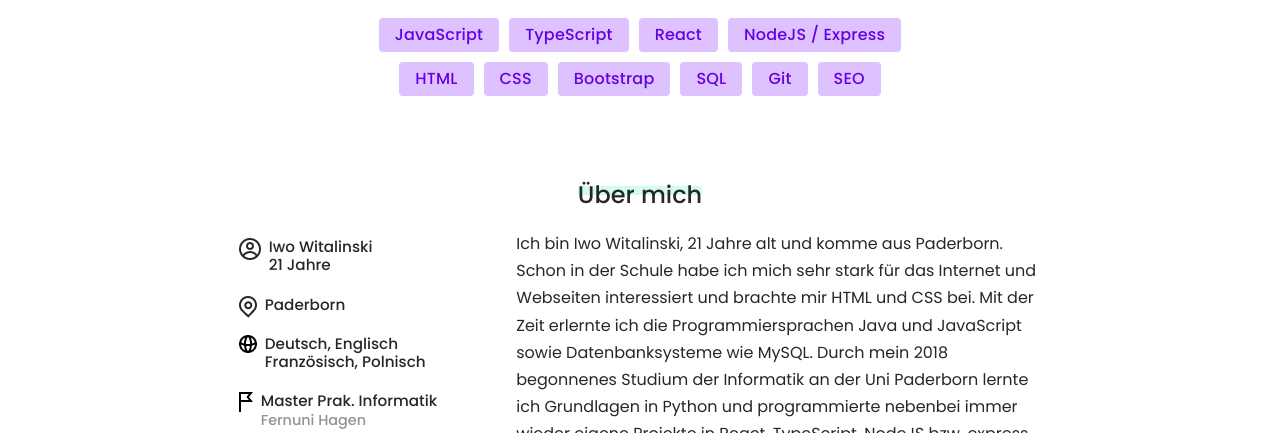
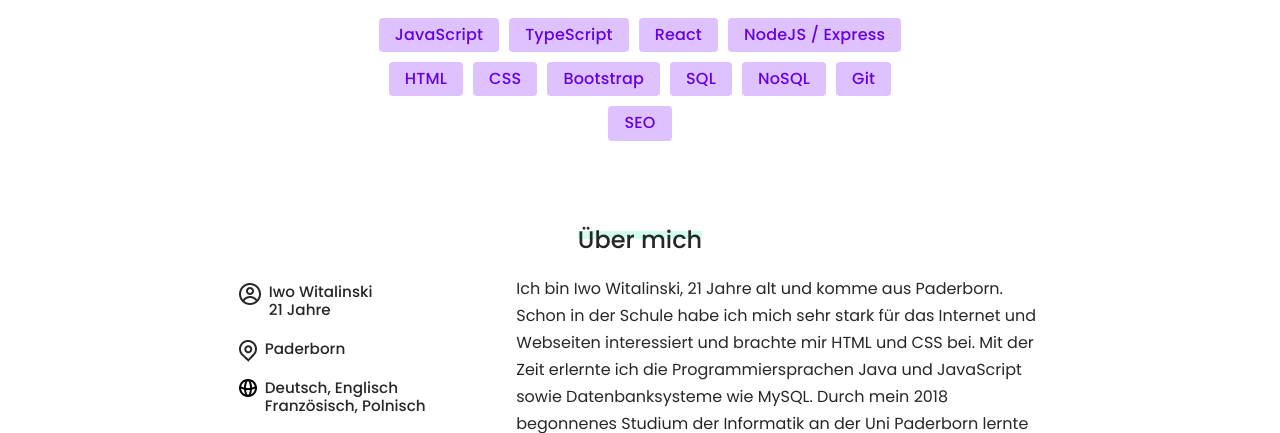
Before and after one commit to iwowiWebDev/iwowiWebDev.github.io, a website: page index.html in a window 1280 px wide. Shown: the part 324-757 px from the top of the page. Drawn offline with nearby package versions, Linux system fonts and the light colour scheme.

Commit message:
Better description

```diff
--- a/index.html
+++ b/index.html
@@ -63,6 +63,7 @@
                         <span>CSS</span>
                         <span>Bootstrap</span>
                         <span>SQL</span>
+                        <span>NoSQL</span>
                         <span>Git</span>
                         <span>SEO</span>
                     </div>
```
